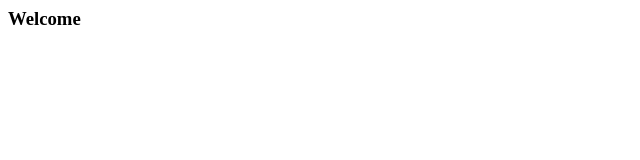
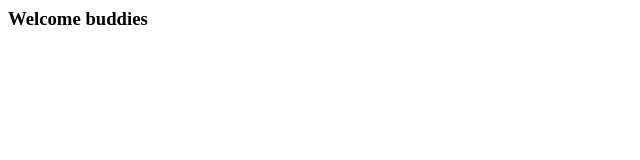
Before and after one commit to esakki-veeman/veeman-git-session, a plain HTML site: page index.html in a window 1280 px wide. Shown: the full height of the page, 0-640 px from the left. Drawn offline with Linux system fonts and the light colour scheme.

Commit message:
Welcome message changed

```diff
--- a/index.html
+++ b/index.html
@@ -3,6 +3,6 @@
         <title>Index page</title>
     </head>
 <body>
-<h3>Welcome</h3>
+<h3>Welcome buddies</h3>
 </body>
 </html>
```
